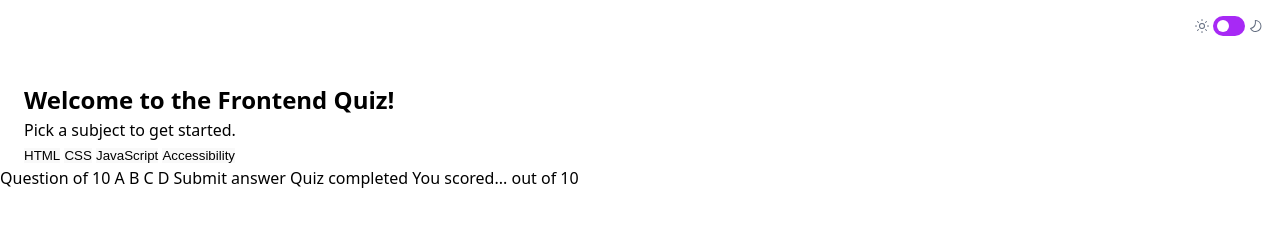
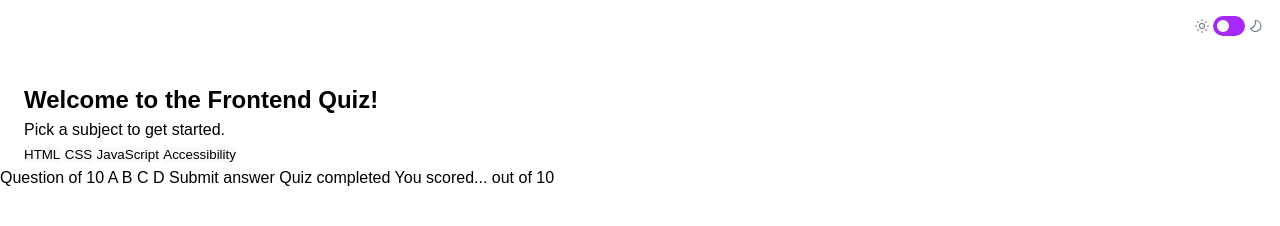
Before and after one commit to O-Julia-O/frontend-quiz-app, a website built with Vite: page index.html in a window 1280 px wide. Built offline with nearby package versions, Linux system fonts and the light colour scheme.

Commit message:
added fonts

```diff
--- a/src/main.js
+++ b/src/main.js
@@ -1 +1,2 @@
+import './styles/fonts.css'
 import './styles/base.css'
--- a/src/styles/base.css
+++ b/src/styles/base.css
@@ -9,7 +9,7 @@
 }
 
 :root {
-  font-family: system-ui, Avenir, Helvetica, Arial, sans-serif;
+  font-family: "Rubik", sans-serif;
   line-height: 1.5;
   font-weight: 400;
 
--- /dev/null
+++ b/src/styles/fonts.css
@@ -0,0 +1,13 @@
+@font-face {
+    font-family: 'MyFont';
+    font-style: normal;
+    src: url("../../assets/fonts/Rubik-VariableFont_wght.ttf");
+    font-weight: 100 900;
+}
+
+@font-face {
+    font-family: 'MyFont';
+    font-style: normal;
+    src: url("../../assets/fonts/Rubik-VariableFont_wght.ttf");
+    font-weight: 100 900;
+}
```
